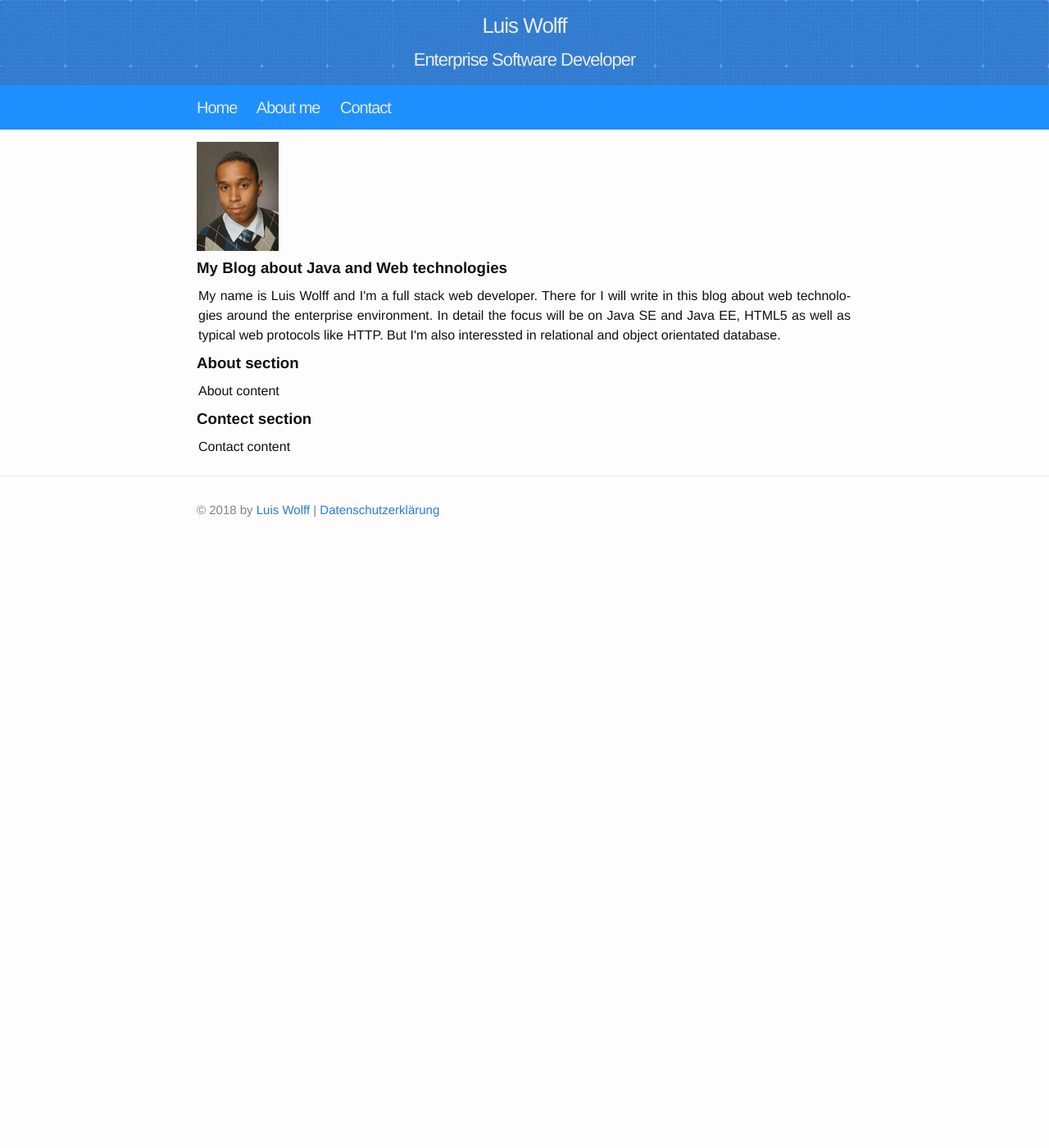
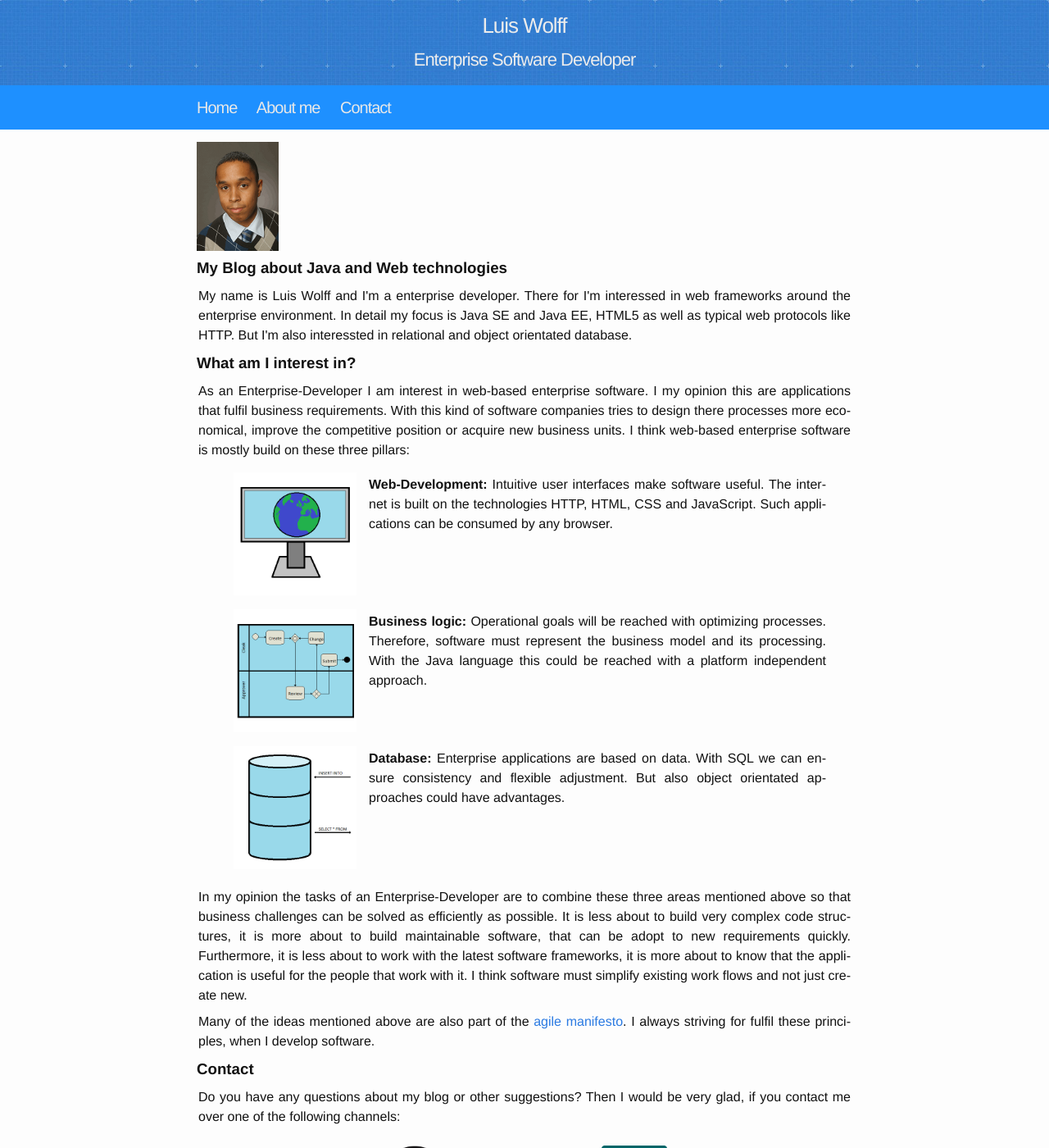
Before and after one commit to luiswolff/luiswolff.github.io, a Jekyll site: the page built from en/index.md, in a window 1280 px wide and 1400 px high. Shown: the whole window at 82% size. Built offline with Jekyll 4.4.1, drawn with Linux system fonts in a browser that asks for light colours.

Commit message:
added content from contact and about page to to index page

```diff
--- a/_layouts/pages/index.html
+++ b/_layouts/pages/index.html
@@ -6,8 +6,33 @@ layout: default
 <h3>{{ page.text.welcome }}</h3>
 <p>{{ page.text.purpose-of-this-page }}</p>
 
-<h3 id="about">About section</h3>
-<p>About content</p>
+<h3 id="about">{{ page.text.interests }}</h3>
+<p>{{ page.text.summary}}</p>
+<div class="text-box">
+    <div class="inline-block">
+        <div class="image-wrapper left">
+            <img class="medium" src="/assets/images/web_development.png">
+        </div>
+        <p>{{ page.text.web_development }}</p>
+    </div>
+    <div class="inline-block">
+        <div class="image-wrapper left">
+            <img class="medium" src="/assets/images/bussines_logic.png">
+        </div>
+        <p>{{ page.text.bussines_logic }}</p>
+    </div>
+    <div class="inline-block">
+        <div class="image-wrapper left">
+            <img class="medium" src="/assets/images/database-development.png">
+        </div>
+        <p>{{ page.text.database_development }}</p>
+    </div>
+</div>
+<p>{{ page.text.combination }}</p>
+<p>{{ page.text.conclusion }}</p>
 
-<h3 id="contact">Contect section</h3>
-<p>Contact content</p>
+<h3 id="contact">{{ page.text.contact }}</h3>
+<p>{{ page.text.questions }}</p>
+<div class="contact-channels">
+    {% include social-media-list.html %}
+</div>
--- a/en/index.md
+++ b/en/index.md
@@ -4,6 +4,14 @@ title: Webseite von Luis Wolfff
 language: en
 text:
     welcome: My Blog about Java and Web technologies
-    purpose-of-this-page: My name is Luis Wolff and I'm a full stack web developer. There for I will write in this blog about web technologies around the enterprise environment. In detail the focus will be on Java SE and Java EE, HTML5 as well as typical web protocols like HTTP. But I'm also interessted in relational and object orientated database.
-    list-last-posts: 'Hier are my last activites: '
+    purpose-of-this-page: My name is Luis Wolff and I'm a enterprise developer. There for I'm interessed in web frameworks around the enterprise environment. In detail my focus is Java SE and Java EE, HTML5 as well as typical web protocols like HTTP. But I'm also interessted in relational and object orientated database.
+    interests: 'What am I interest in?'
+    summary: 'As an Enterprise-Developer I am interest in web-based enterprise software. I my opinion this are applications that fulfil business requirements. With this kind of software companies tries to design there processes more economical, improve the competitive position or acquire new business units. I think web-based enterprise software is mostly build on these three pillars:'
+    web_development: '<b>Web-Development: </b>Intuitive user interfaces make software useful. The internet is built on the technologies HTTP, HTML, CSS and JavaScript. Such applications can be consumed by any browser.'
+    bussines_logic: '<b>Business logic: </b>Operational goals will be reached with optimizing processes. Therefore, software must represent the business model and its processing. With the Java language this could be reached with a platform independent approach.'
+    database_development: '<b>Database: </b>Enterprise applications are based on data. With SQL we can ensure consistency and flexible adjustment. But also object orientated approaches could have advantages.'
+    combination: 'In my opinion the tasks of an Enterprise-Developer are to combine these three areas mentioned above so that business challenges can be solved as efficiently as possible. It is less about to build very complex code structures, it is more about to build maintainable software, that can be adopt to new requirements quickly. Furthermore, it is less about to work with the latest software frameworks, it is more about to know that the application is useful for the people that work with it. I think software must simplify existing work flows and not just create new.'
+    conclusion: 'Many of the ideas mentioned above are also part of the <a href="http://agilemanifesto.org/" title=" - &quot;Individuals and interactions over processes and tools&quot;&#10; - &quot;Working software over comprehensive documentation&quot;&#10; - &quot;Customer collaboration over contract negotiation&quot;&#10; - &quot;Responding to change over following a plan&quot;">agile manifesto</a>. I always striving for fulfil these principles, when I develop software.'
+    contact: Contact
+    questions: 'Do you have any questions about my blog or other suggestions? Then I would be very glad, if you contact me over one of the following channels:'
 ---
```
Also changed, not shown: _layouts/pages/about.html (deleted, +0 -28 lines), _layouts/pages/contact.html (deleted, +0 -8 lines), de/about.md (deleted, +0 -13 lines), de/contact.md (deleted, +0 -8 lines), de/index.md (+10 -2 lines), en/about.md (deleted, +0 -13 lines), en/contact.md (deleted, +0 -8 lines).
